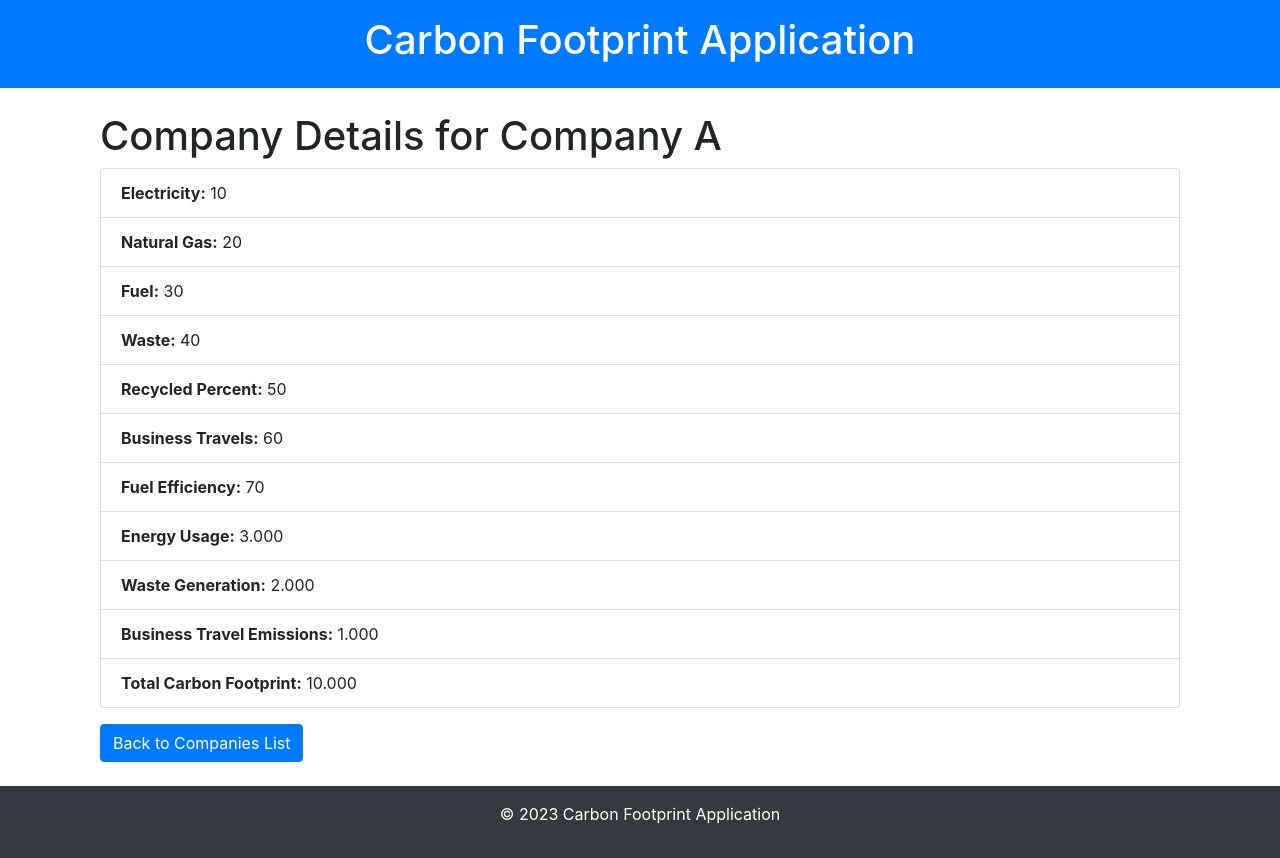
After one commit to MHKamel/carbon_footprint, a Flask app: page /companies/1 in a window 1280 px wide. The commit adds this page. Run offline with Flask 2, Linux system fonts and the light colour scheme; data comes from the database, SQL or seed files in the repository; both versions use the stored data as it was after the commit; some libraries are stand-ins or nearby versions.

Commit message:
add new html page company_detail.html that displays data of single company by id, and link it with index.html

```diff
--- a/app/routes.py
+++ b/app/routes.py
@@ -29,13 +29,19 @@ def index():
         db.session.add(new_company)
         db.session.commit()
 
-        return redirect(url_for('main.companies'))
+        return redirect(url_for("main.companies", company_id=new_company.id))
 
     return render_template('index.html', form=form)
 
 
-@main_bp.route('/companies/')
-def companies():
-    # Load companies from the database
-    companies_list = Company.query.all()
-    return render_template('companies.html', companies_list=companies_list)
+@main_bp.route("/companies", defaults={'company_id': None})
+@main_bp.route("/companies/<int:company_id>")
+def companies(company_id):
+    if company_id:
+        # Display a single company's details
+        company = Company.query.get_or_404(company_id)
+        return render_template("company_detail.html", company=company)
+    else:
+        # Display a list of all companies
+        companies_list = Company.query.all()
+        return render_template("companies.html", companies_list=companies_list)
--- a/app/templates/base.html
+++ b/app/templates/base.html
@@ -10,7 +10,7 @@
 </head>
 <body>
     <header class="bg-primary text-white text-center p-3">
-        <h1>My Application Header</h1>
+        <h1>Carbon Footprint Application</h1>
     </header>
 
     <div class="container mt-4">
@@ -18,14 +18,14 @@
     </div>
 
     <footer class="bg-dark text-white text-center p-3 mt-4">
-        <p>&copy; 2023 My Application</p>
+        <p>&copy; 2023 Carbon Footprint Application</p>
     </footer>
 
-    <!-- Load jQuery and DataTables first -->
+
     <script src="https://code.jquery.com/jquery-3.5.1.min.js"></script>
     <script src="https://cdn.datatables.net/1.11.5/js/jquery.dataTables.min.js"></script>
 
-    <!-- Your custom script -->
+
     <script>
         $(document).ready(function() {
             // Initialize DataTables
--- /dev/null
+++ b/app/templates/company_detail.html
@@ -0,0 +1,23 @@
+{% extends "base.html" %}
+
+{% block title %}Company Details{% endblock %}
+
+{% block content %}
+<div class="container">
+    <h1>Company Details for {{ company.title }}</h1>
+    <ul class="list-group">
+        <li class="list-group-item"><strong>Electricity:</strong> {{ company.electricity }}</li>
+        <li class="list-group-item"><strong>Natural Gas:</strong> {{ company.natural_gas }}</li>
+        <li class="list-group-item"><strong>Fuel:</strong> {{ company.fuel }}</li>
+        <li class="list-group-item"><strong>Waste:</strong> {{ company.waste }}</li>
+        <li class="list-group-item"><strong>Recycled Percent:</strong> {{ company.recycled_percent }}</li>
+        <li class="list-group-item"><strong>Business Travels:</strong> {{ company.business_travels }}</li>
+        <li class="list-group-item"><strong>Fuel Efficiency:</strong> {{ company.fuel_efficiency }}</li>
+        <li class="list-group-item"><strong>Energy Usage:</strong> {{ "%.3f" | format(company.energy_usage) }}</li>
+        <li class="list-group-item"><strong>Waste Generation:</strong> {{ "%.3f" | format(company.waste_generation) }}</li>
+        <li class="list-group-item"><strong>Business Travel Emissions:</strong> {{ "%.3f" | format(company.business_travel) }}</li>
+        <li class="list-group-item"><strong>Total Carbon Footprint:</strong> {{ "%.3f" | format(company.total) }}</li>
+    </ul>
+    <a href="{{ url_for('main.companies') }}" class="btn btn-primary mt-3">Back to Companies List</a>
+</div>
+{% endblock %}
--- a/app/templates/index.html
+++ b/app/templates/index.html
@@ -19,7 +19,7 @@
             </div>
         {% endif %}
 
-        <!-- Form Fields arranged in two columns -->
+
         <div class="row">
             <div class="col-md-6">
                 <!-- Title Field -->
```
Also changed, not shown: app.db.
